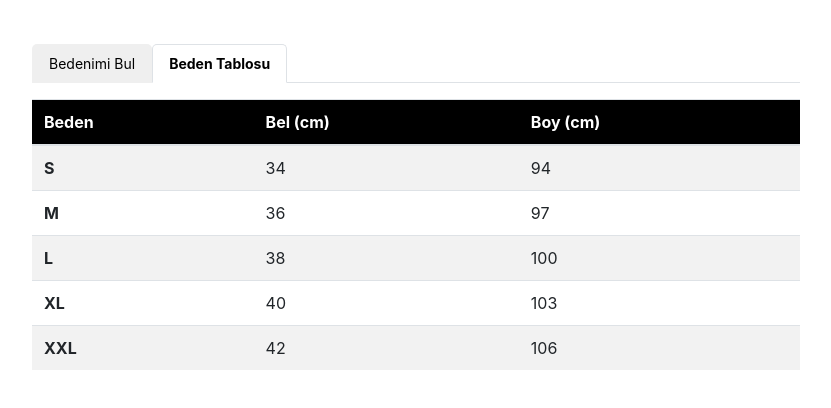
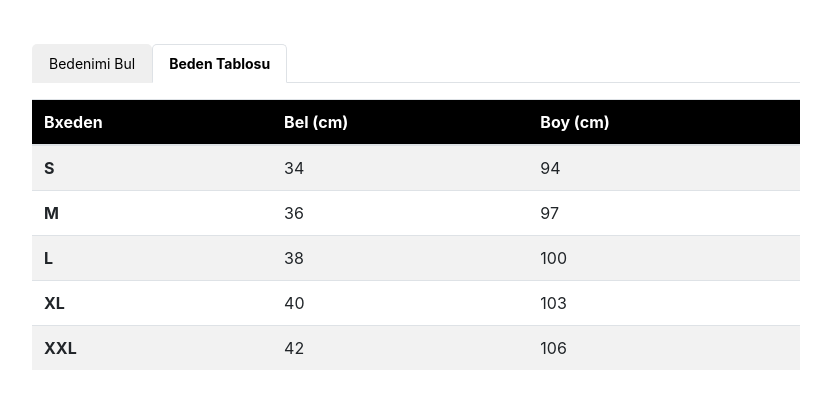
Before and after one commit to mukreminc/jogger, a plain HTML site: page index.html in a window 1280 px wide. Both pictures are taken after a click on the tab "Beden Tablosu". Shown: the whole page, without its empty margins (224-1055 px from the left). Drawn offline with nearby package versions, Linux system fonts and the light colour scheme.

Commit message:
Update index.html

```diff
--- a/index.html
+++ b/index.html
@@ -291,7 +291,7 @@
 <table class="table table-striped mt-3 mb-3">
 	<thead>
 		<tr>
-			<th scope="col">Beden</th>
+			<th scope="col">Bxeden</th>
 			<th scope="col">Bel (cm)</th>
 			<th scope="col">Boy (cm)</th>
 		</tr>
```
